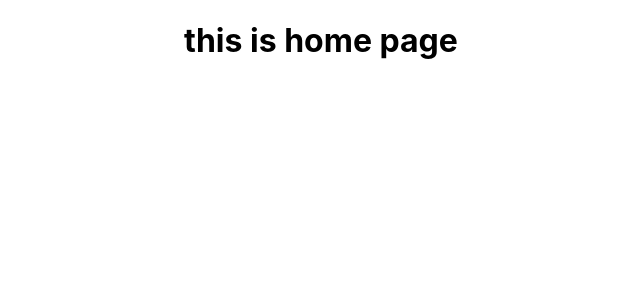
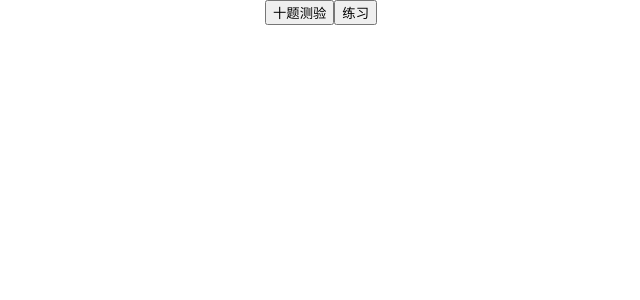
Before and after one commit to hyperbajie/student-calc-test, a React (Create React App) app: page / in a window 1280 px wide. Shown: the top 300 px of the page, without its empty margins (319-959 px from the left). Built offline with nearby package versions, Linux system fonts and the light colour scheme.

Commit message:
添加前往按钮和返回按钮

```diff
--- a/src/pages/Home.js
+++ b/src/pages/Home.js
@@ -1,7 +1,22 @@
+import { useNavigate } from "react-router-dom";
 export function Home() {
+  let navigate = useNavigate();
   return (
     <div>
-      <h1>this is home page</h1>
+      <button
+        onClick={() => {
+          navigate("/paper");
+        }}
+      >
+        十题测验
+      </button>
+      <button
+        onClick={() => {
+          navigate("/test");
+        }}
+      >
+        练习
+      </button>
     </div>
   );
 }
--- a/src/pages/TestPaper.js
+++ b/src/pages/TestPaper.js
@@ -1,5 +1,16 @@
+import { useNavigate } from "react-router-dom";
 export function TestPaper() {
+  let navigate = useNavigate();
   return (
-    <div>test paper you know</div>
-  )
+    <div>
+      test paper you know
+      <button
+        onClick={() => {
+          navigate("/");
+        }}
+      >
+        返回
+      </button>
+    </div>
+  );
 }
```
